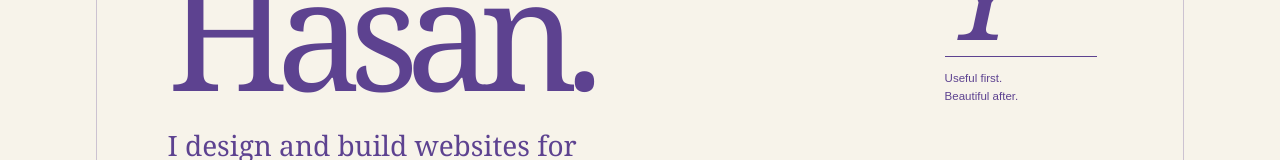
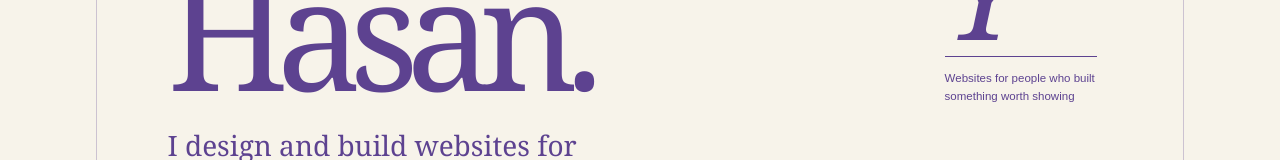
Before and after one commit to techmasterclaude/yasmeen-calling-card, a Next.js app: page / in a window 1280 px wide. Shown: the part 484-644 px from the top of the page. Built offline with nearby package versions, Linux system fonts and the light colour scheme.

Commit message:
feat: update hero section caption to reflect new branding message
Updated hero section caption to align with new branding strategy.

V0-Chat-Id: sqbHWhdQ54Z

```diff
--- a/app/page.tsx
+++ b/app/page.tsx
@@ -20,7 +20,7 @@ export default function Page() {
           <div className="hero-mark" aria-hidden="true">
             <span className="mark-letter">Y</span>
             <span className="mark-rule" />
-            <span className="mark-caption">Useful first.<br />Beautiful after.</span>
+            <span className="mark-caption">Websites for people who built something worth showing</span>
           </div>
         </section>
 
```
